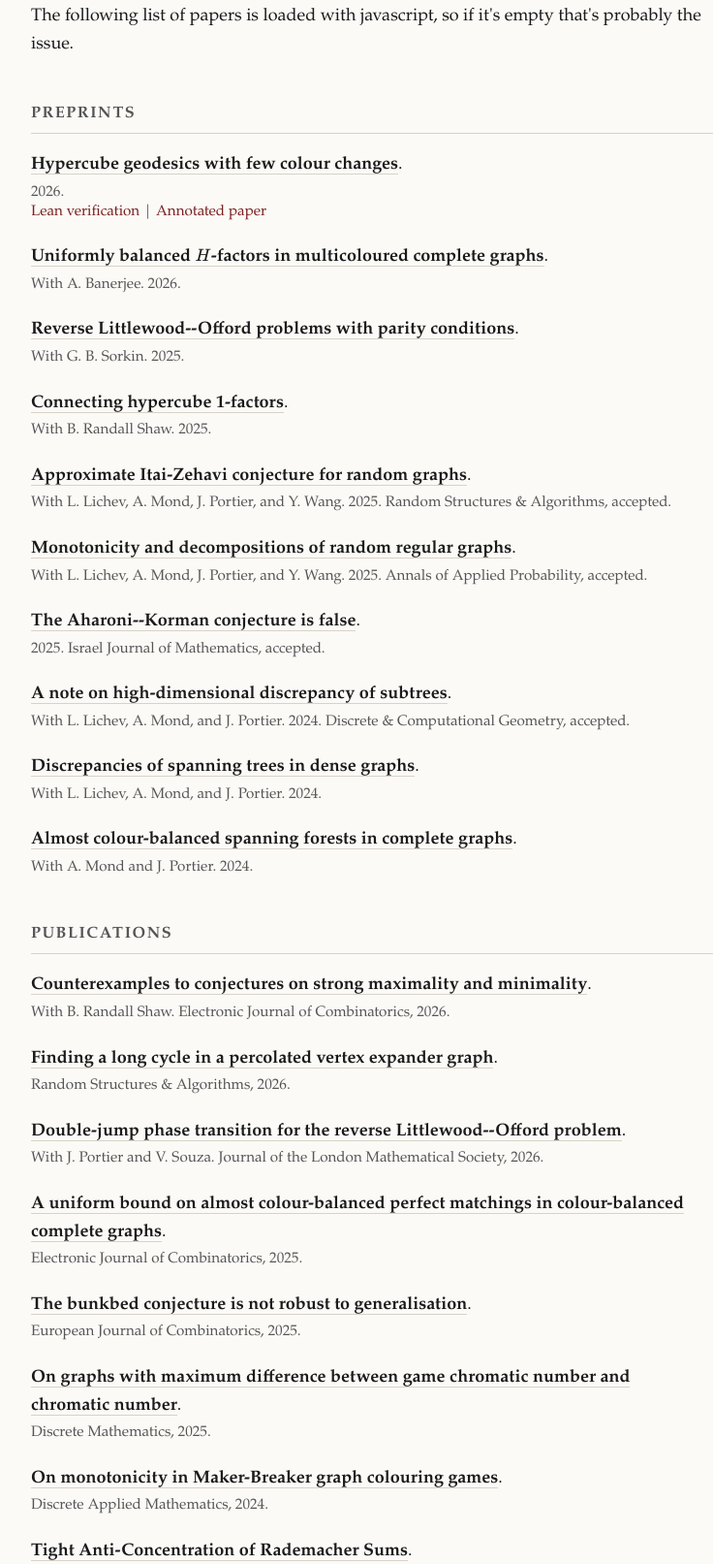
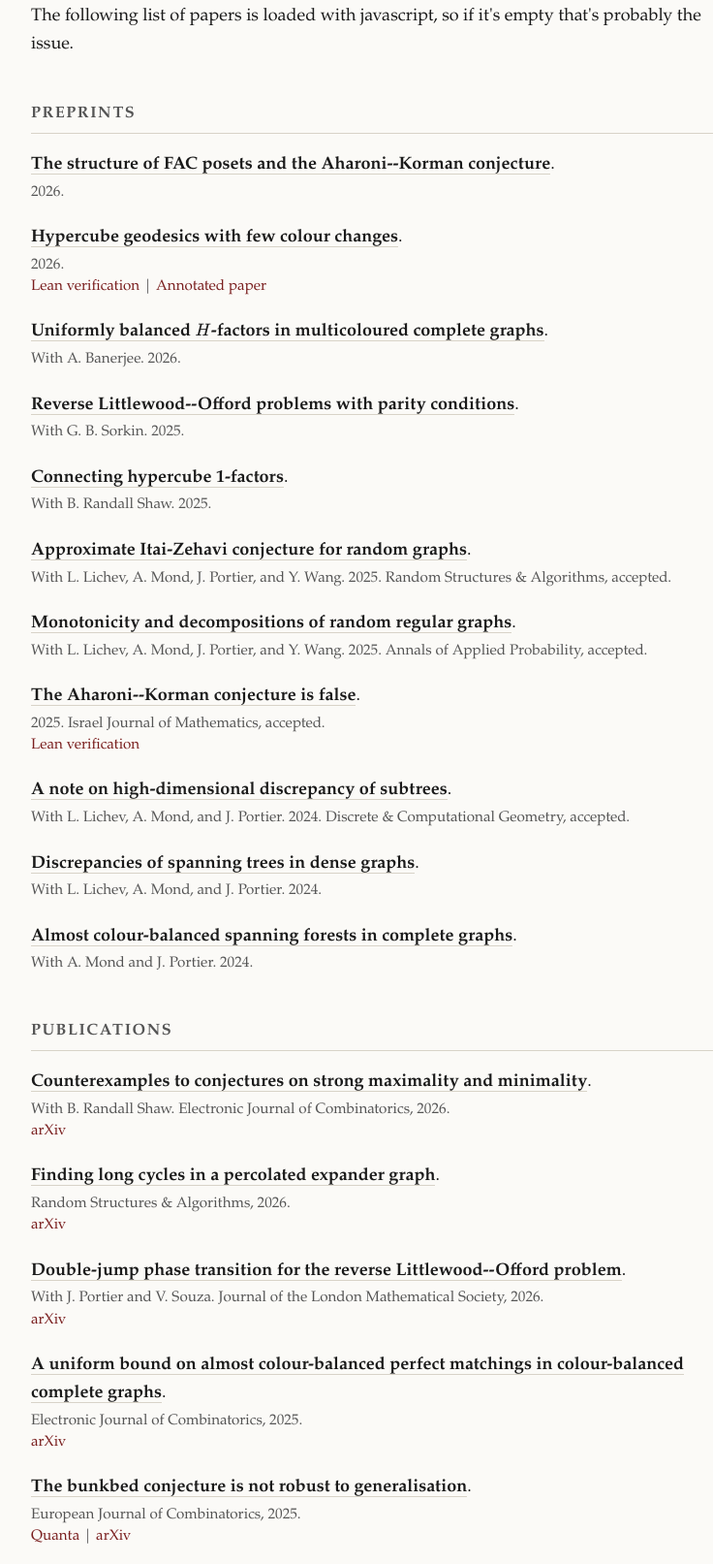
Before and after one commit to LawrenceHollom/lawrencehollom.github.io, a plain HTML site: page index.html in a window 1280 px wide. Shown: the part 492-2105 px from the top of the page at 97% size, without its empty margins (256-992 px from the left). Drawn offline with nearby package versions, Linux system fonts and the light colour scheme.

Commit message:
papers and links and stuff

```diff
--- a/index.html
+++ b/index.html
@@ -46,7 +46,7 @@
   <h2>Publications</h2>
   <ul id="publications"></ul>
 
-  <footer>Last updated July 2026.</footer>
+  <footer>Last updated August 2026.</footer>
 </div>
 
 <script src="papers.js"></script>
--- a/papers.js
+++ b/papers.js
@@ -28,6 +28,13 @@
 const PAPERS = {
 
   preprints: [
+    {
+      url: "https://arxiv.org/abs/2607.02500",
+      title: "The structure of FAC posets and the Aharoni--Korman conjecture",
+      date: 2026,
+	  notes: [
+	  ]
+    },
     {
       url: "https://arxiv.org/abs/2605.20184",
       title: "Hypercube geodesics with few colour changes",
@@ -74,6 +81,9 @@ const PAPERS = {
       title: "The Aharoni--Korman conjecture is false",
       date: 2025,
       publication: "Israel Journal of Mathematics, accepted",
+	  notes: [
+		{ name: "Lean verification", url: "https://github.com/b-mehta/AharoniKorman" }
+	  ]
     },
     {
       url: "https://arxiv.org/abs/2412.04170",
@@ -103,12 +113,18 @@ const PAPERS = {
       date: 2026,
       collaborators: ["B. Randall Shaw"],
       publication: "Electronic Journal of Combinatorics",
+	  notes: [
+		{ name: "arXiv", url: "https://arxiv.org/abs/2511.13709" },
+	  ],
     },
     {
       url: "http://dx.doi.org/10.1002/rsa.70070",
-      title: "Finding a long cycle in a percolated vertex expander graph",
+      title: "Finding long cycles in a percolated expander graph",
       date: 2026,
       publication: "Random Structures & Algorithms",
+	  notes: [
+		{ name: "arXiv", url: "https://arxiv.org/abs/2506.12162" },
+	  ],
     },
     {
       url: "https://doi.org/10.1112/jlms.70539",
@@ -116,30 +132,46 @@ const PAPERS = {
       date: 2026,
       collaborators: ["J. Portier", "V. Souza"],
       publication: "Journal of the London Mathematical Society",
+	  notes: [
+		{ name: "arXiv", url: "https://arxiv.org/abs/2503.24202" },
+	  ],
     },
     {
       url: "https://www.combinatorics.org/ojs/index.php/eljc/article/view/v32i4p50",
       title: "A uniform bound on almost colour-balanced perfect matchings in colour-balanced complete graphs",
       date: 2025,
       publication: "Electronic Journal of Combinatorics",
+	  notes: [
+		{ name: "arXiv", url: "https://arxiv.org/abs/2410.07993" },
+	  ],
     },
     {
       url: "https://www.sciencedirect.com/science/article/pii/S0195669825000733",
       title: "The bunkbed conjecture is not robust to generalisation",
       date: 2025,
       publication: "European Journal of Combinatorics",
+	  notes: [
+		{ name: "Quanta", url: "https://www.quantamagazine.org/maths-bunkbed-conjecture-has-been-debunked-20241101/" },
+		{ name: "arXiv", url: "https://arxiv.org/abs/2406.01790" },
+	  ],
     },
     {
       url: "https://www.sciencedirect.com/science/article/pii/S0012365X24004023",
       title: "On graphs with maximum difference between game chromatic number and chromatic number",
       date: 2025,
       publication: "Discrete Mathematics",
+	  notes: [
+		{ name: "arXiv", url: "https://arxiv.org/abs/2309.01583" },
+	  ],
     },
     {
       url: "https://www.sciencedirect.com/science/article/pii/S0166218X24000209",
       title: "On monotonicity in Maker-Breaker graph colouring games",
       date: 2024,
       publication: "Discrete Applied Mathematics",
+	  notes: [
+		{ name: "arXiv", url: "https://arxiv.org/abs/2308.03528" },
+	  ],
     },
     {
       url: "https://onlinelibrary.wiley.com/doi/10.1002/rsa.70024",
@@ -147,6 +179,9 @@ const PAPERS = {
       date: 2025,
       collaborators: ["J. Portier"],
       publication: "Random Structures & Algorithms",
+	  notes: [
+		{ name: "arXiv", url: "https://arxiv.org/abs/2306.07811" },
+	  ],
     },
     {
       url: "https://www.sciencedirect.com/science/article/pii/S0195669824000416",
@@ -154,12 +189,18 @@ const PAPERS = {
       date: 2024,
       collaborators: ["M. Axenovich", "A. Girão", "J. Portier", "E. Powierski", "M. Savery", "Y. Tamitegama", "L. Versteegen"],
       publication: "European Journal of Combinatorics",
+	  notes: [
+		{ name: "arXiv", url: "https://arxiv.org/abs/2303.04782" },
+	  ],
     },
     {
       url: "https://www.sciencedirect.com/science/article/pii/S0012365X23003977",
       title: "A new proof of the bunkbed conjecture in the $p\\uparrow 1$ limit",
       date: 2024,
       publication: "Discrete Mathematics",
+	  notes: [
+		{ name: "arXiv", url: "https://arxiv.org/abs/2302.00031" },
+	  ],
     },
   ],
 
--- a/style.css
+++ b/style.css
@@ -49,7 +49,7 @@ li{margin:0 0 20px;}
 li a{color:var(--ink);text-decoration:none;font-weight:600;border-bottom:1px solid var(--rule);}
 li a:hover{border-bottom-color:var(--ink);}
 .meta{color:var(--muted);font-size:.95rem;display:block;margin-top:2px;}
-.notes{color:var(--muted);font-size:.95rem;display:block;margin-top:-4px;}
+.notes{color:var(--muted);font-size:.95rem;display:block;margin-top:-2px;}
 li .note-link{font-weight:400;color:var(--link);border-bottom-color:transparent;}
 li .note-link:hover{border-bottom-color:var(--link);}
 li a .katex{font-size:1em;}
```
